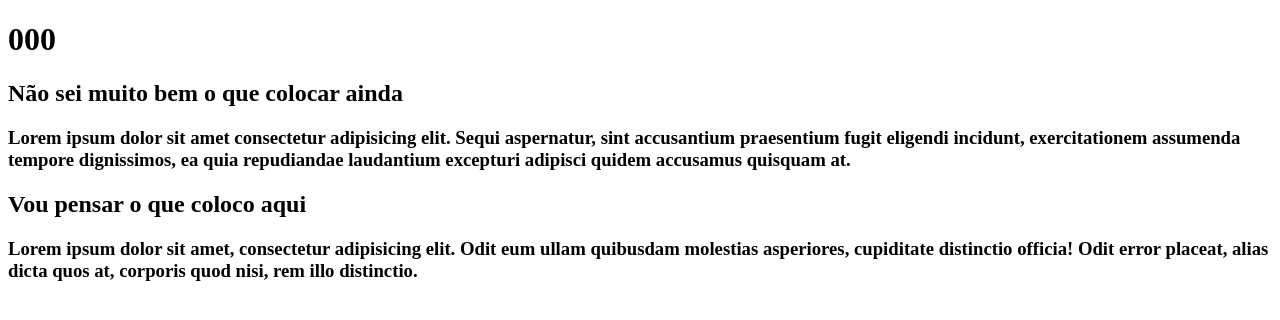
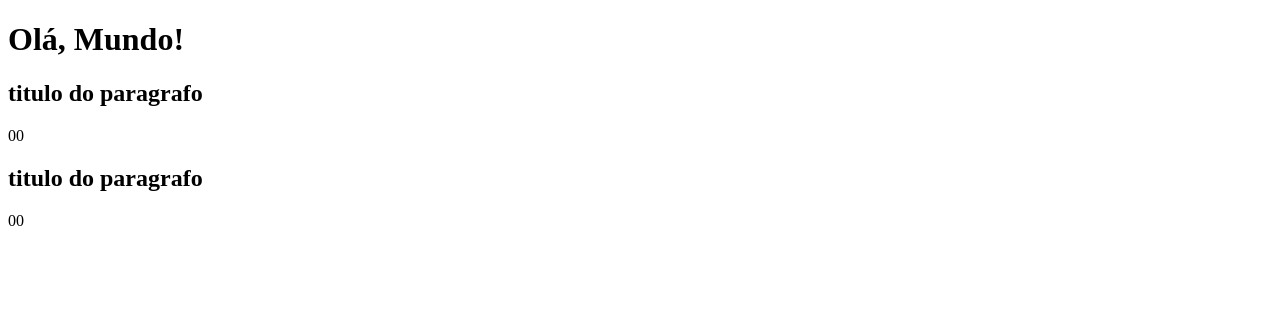
Before and after one commit to italocks/Treino, a plain HTML site: page Site/index.html in a window 1280 px wide. Drawn offline with Linux system fonts and the light colour scheme.

Commit message:
Update index.html

```diff
--- a/Site/index.html
+++ b/Site/index.html
@@ -7,15 +7,15 @@
 </head>
 <body>
     <header>
-        <h1>000</h1>
+        <h1>Olá, Mundo!</h1>
         <p></p>
         <article>
-            <h2>Não sei muito bem o que colocar ainda</h2>
-            <h3>Lorem ipsum dolor sit amet consectetur adipisicing elit. Sequi aspernatur, sint accusantium praesentium fugit eligendi incidunt, exercitationem assumenda tempore dignissimos, ea quia repudiandae laudantium excepturi adipisci quidem accusamus quisquam at.</h3>
+            <h2>titulo do paragrafo</h2>
+            <p>00</p>
         </article>
         <article>
-            <h2>Vou pensar o que coloco aqui</h2>
-            <h3>Lorem ipsum dolor sit amet, consectetur adipisicing elit. Odit eum ullam quibusdam molestias asperiores, cupiditate distinctio officia! Odit error placeat, alias dicta quos at, corporis quod nisi, rem illo distinctio.</h3>
+            <h2>titulo do paragrafo</h2>
+            <p>00</p>
         </article>
     </header>
 </body>
```
